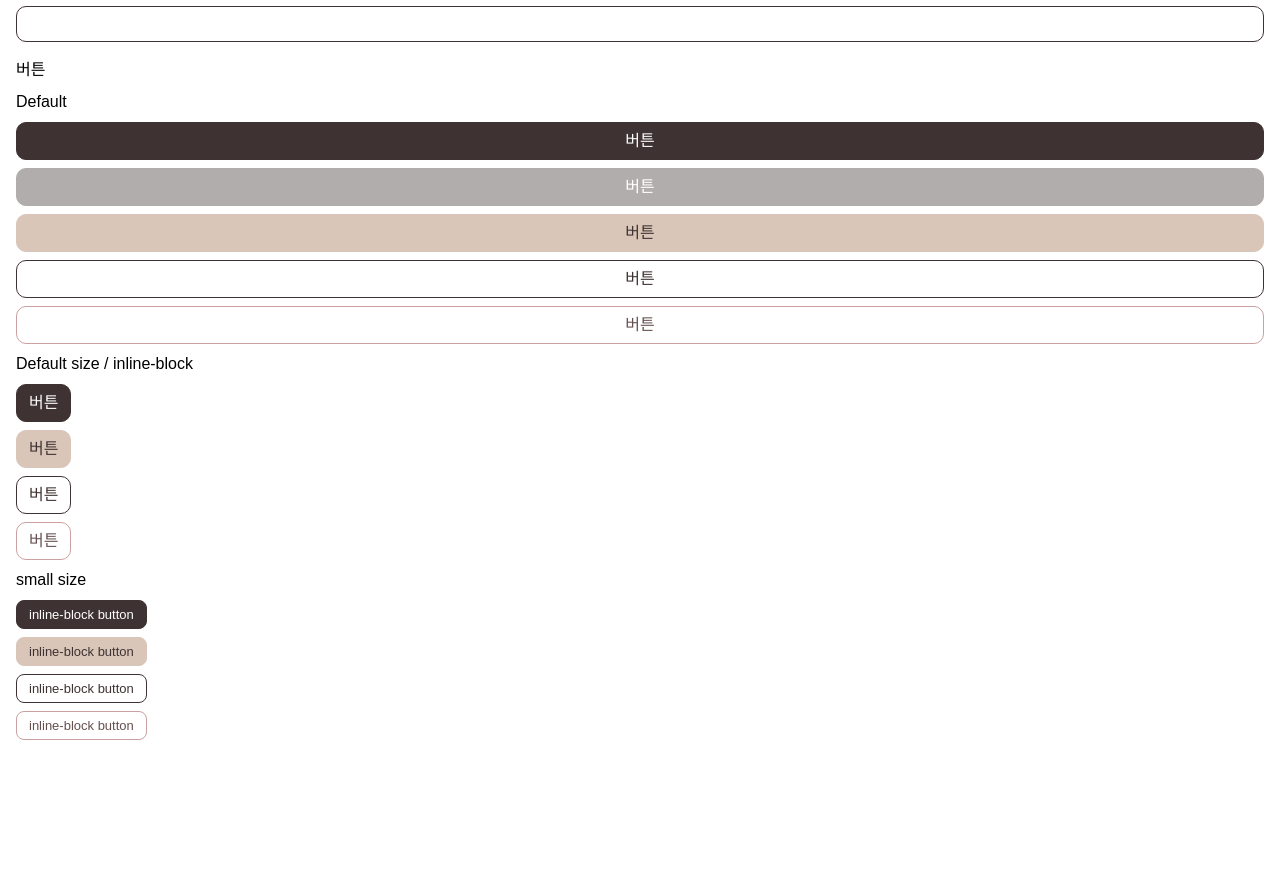
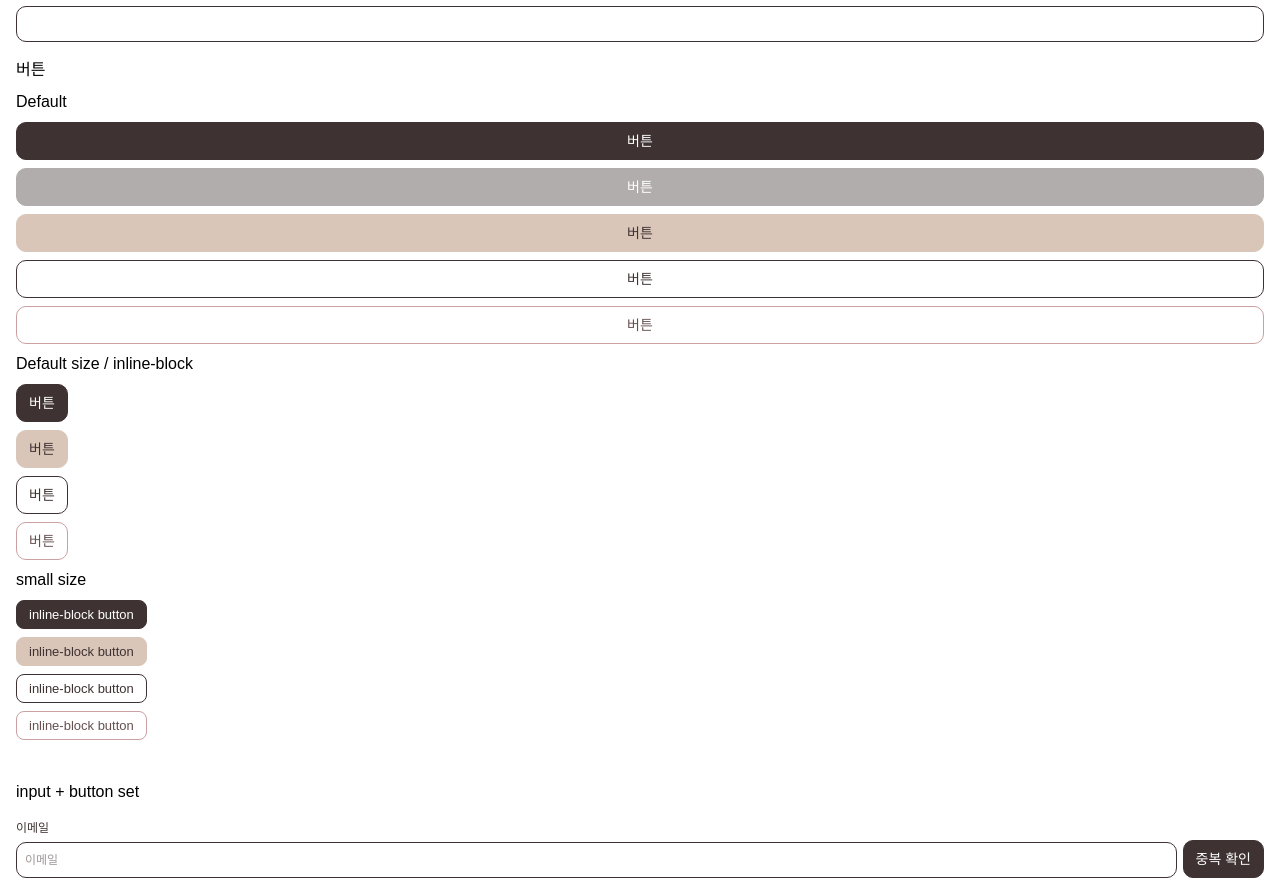
Before and after one commit to FRONTENDBOOTCAMP-12th/2gether-kongtteok, a React (Vite) app: page / in a window 1280 px wide. Shown: the part 124-1018 px from the top of the page. Before the commit the page ends 880 px from the top, so only its background shows below. Built offline with nearby package versions, Linux system fonts and the light colour scheme; a web font is replaced by a local one.

Commit message:
🎨 feat: input + button group 컴포넌트 추가
-  input + button group 컴포넌트 추가

#8

```diff
--- a/src/components/Button.tsx
+++ b/src/components/Button.tsx
@@ -1,5 +1,6 @@
 import { ComponentProps } from 'react';
 import { cva, type VariantProps } from 'class-variance-authority';
+import { tm } from '@/utils/ts-merge';
 
 const buttonVariants = cva('cursor-pointer', {
   variants: {
@@ -10,7 +11,7 @@ const buttonVariants = cva('cursor-pointer', {
       outlinePink: 'border border-peach-200 text-peach-800',
     },
     size: {
-      medium: 'px-3 py-[9px] text-base leading-[18px] rounded-[10px]',
+      medium: 'px-3 py-[9px] text-sm leading-[18px] rounded-[10px]',
       small: 'py-[5px] px-3 text-[13px] leading-[17px] rounded-lg',
     },
     inlineSize: {
@@ -45,15 +46,29 @@ const buttonVariants = cva('cursor-pointer', {
   },
 });
 
-type ButtonProps = Omit<React.ComponentProps<'button'>, 'disabled'> & VariantProps<typeof buttonVariants>;
+export type ButtonProps = Omit<React.ComponentProps<'button'>, 'disabled'> &
+  VariantProps<typeof buttonVariants> & {
+    buttonType?: 'button' | 'submit' | 'reset';
+  };
 
-function Button({ type = 'button', intent, size, inlineSize, disabled, className, ...restProps }: ButtonProps) {
+function Button({
+  buttonType = 'button',
+  children,
+  intent,
+  size,
+  inlineSize,
+  disabled,
+  className,
+  ...restProps
+}: ButtonProps) {
   return (
     <div className="flex">
       <button
-        type={type}
-        className={buttonVariants({ intent, size, inlineSize, disabled, className })}
-        {...restProps}></button>
+        type={buttonType}
+        className={tm(buttonVariants({ intent, size, inlineSize, disabled, className }))}
+        {...restProps}>
+        {children}
+      </button>
     </div>
   );
 }
--- /dev/null
+++ b/src/components/InputButtonSet.tsx
@@ -0,0 +1,24 @@
+import Button, { ButtonProps } from './Button';
+import InputText, { type InputTextProps } from './InputText';
+
+function InputButtonSet({
+  inputType = 'text',
+  labelText,
+  placeholder,
+  intent,
+  size,
+  inlineSize,
+  disabled,
+  children,
+}: InputTextProps & ButtonProps) {
+  return (
+    <div className="flex w-full items-end gap-x-[6px]">
+      <InputText className="flex-1" type={inputType} labelText={labelText} placeholder={placeholder} />
+      <Button intent={intent} size={size} inlineSize={inlineSize} disabled={disabled}>
+        {children}
+      </Button>
+    </div>
+  );
+}
+
+export default InputButtonSet;
--- a/src/components/InputText.tsx
+++ b/src/components/InputText.tsx
@@ -1,25 +1,34 @@
+import { ComponentProps, useId } from 'react';
 import { tm } from '@/utils/ts-merge';
-import { ComponentProps, useId } from 'react';
 
-type InputTextProps = ComponentProps<'input'> & {
+export type InputTextProps = ComponentProps<'input'> & {
+  inputType?: React.HTMLInputTypeAttribute;
   labelText: string;
   labelHidden?: boolean;
   defaultValue?: string;
 };
 
-function InputText({ type = 'text', labelText, labelHidden = false, ...restProps }: InputTextProps) {
+function InputText({
+  inputType = 'text',
+  labelText,
+  labelHidden = false,
+  placeholder,
+  className,
+  ...restProps
+}: InputTextProps) {
   const inputId = useId();
 
   return (
-    <div className="text-primary flex flex-col gap-y-[6px]">
+    <div className={tm("text-primary flex flex-col gap-y-[6px]", className)}>
       <label htmlFor={inputId} className={tm({ 'sr-only': labelHidden }, 'text-xs leading-[16px]')}>
         {labelText}
       </label>
       <input
-        type={type}
+        type={inputType}
         id={inputId}
+        placeholder={placeholder}
+        className={tm('w-full px-2 py-[10px]', 'border-primary border', 'rounded-[10px] text-xs leading-none')}
         {...restProps}
-        className={tm('w-full px-2 py-[10px]', 'border-primary border', 'rounded-[10px] text-xs leading-none')}
       />
     </div>
   );
--- a/src/index.tsx
+++ b/src/index.tsx
@@ -1,7 +1,8 @@
 import { StrictMode } from 'react';
 import { createRoot } from 'react-dom/client';
+import Button from './components/Button';
 import InputText from '@/components/InputText';
-import Button from './components/Button';
+import InputButtonSet from './components/InputButtonSet';
 
 const root = document.getElementById('root');
 
@@ -51,6 +52,13 @@ if (root) {
             inline-block button
           </Button>
         </article>
+
+        <article className="mt-10">
+          <h3 className="pb-4">input + button set</h3>
+          <InputButtonSet inputType="email" labelText="이메일" placeholder="이메일">
+            중복 확인
+          </InputButtonSet>
+        </article>
       </section>
     </StrictMode>
   );
```
